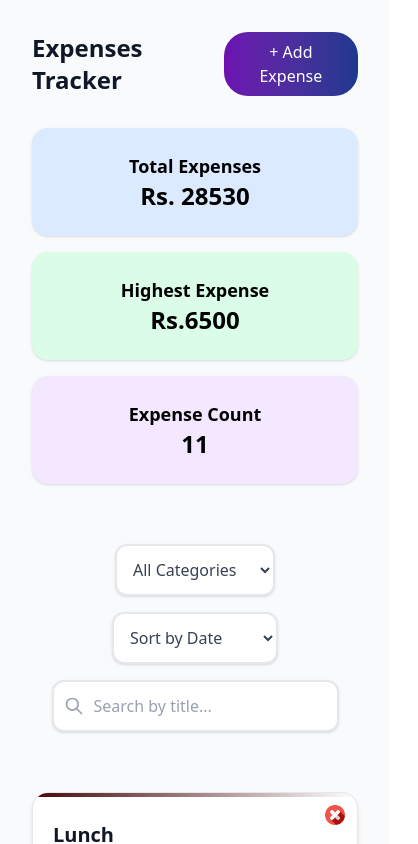
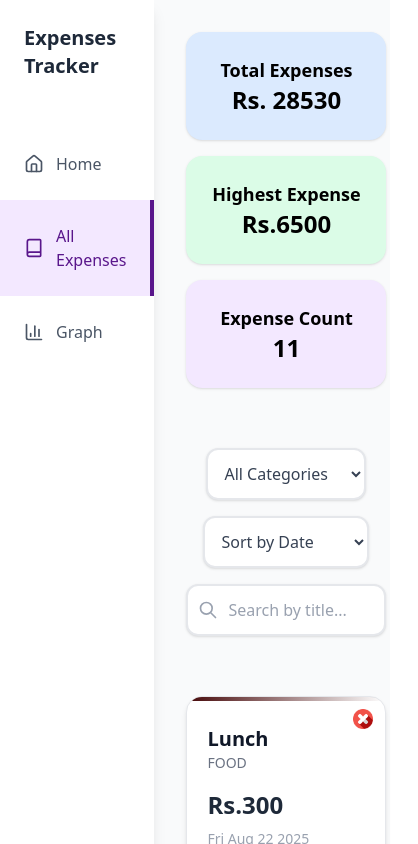
Before and after one commit to dulmini11/coinwise, a Next.js app: page / in a window 390 px wide. Shown: the top 844 px of the page, 418 px wide, since content can reach past the window. Built offline with nearby package versions, Linux system fonts and the light colour scheme.

Commit message:
Implement responsive sidebar navigation

```diff
--- a/package.json
+++ b/package.json
@@ -9,6 +9,7 @@
     "lint": "eslint"
   },
   "dependencies": {
+    "lucide-react": "^0.542.0",
     "next": "15.5.0",
     "react": "19.1.0",
     "react-dom": "19.1.0",
--- a/src/app/page.tsx
+++ b/src/app/page.tsx
@@ -10,12 +10,14 @@ import {
   ResponsiveContainer,
   Legend,
 } from "recharts";
+import { Home, Book, BarChart3 } from "lucide-react";
 import Image from "next/image";
 import cancel from "../../public/cancel.png";
 
 
 export default function ExpensesPage() {
   // States
+  const [activeTab, setActiveTab] = useState("all_expenses"); // Navigation state
   const [categories, setCategories] = useState<string[]>([
     "Food",
     "Travel",
@@ -124,21 +126,63 @@ export default function ExpensesPage() {
     return data;
   }, [filteredExpenses]);
 
+  // Sidebar navigation items
+  const sidebarItems = [
+    { id: "home", label: "Home", icon: <Home size={20} /> },
+    { id: "all_expenses", label: "All Expenses", icon: <Book size={20} /> },
+    { id: "graph", label: "Graph", icon: <BarChart3 size={20} /> },
+  ];
+
+  // Render content based on active tab
+  const renderContent = () => {
+    switch (activeTab) {
+      case "home":
         return (
-    <div className="font-sans min-h-screen p-8 space-y-8 bg-gray-50">
-      {/* Page Title */}
-      <div className="flex justify-between items-center mb-8">
-        <h1 className="text-2xl sm:text-3xl font-bold text-gray-900">
-          Expenses Tracker
-        </h1>
-        <button
-          onClick={() => setShowForm(!showForm)}
-          className="px-4 py-2 bg-gradient-to-r from-purple-800 to-blue-900 text-white rounded-3xl hover:bg-purple-900 transition"
+          <div className="flex items-center justify-center h-96">
+          </div>
+        );
+
+      case "graph":
+        return (
+          <div className="bg-white p-6 rounded-2xl shadow">
+            {/* Category Breakdown Chart */}
+            <div className="bg-white p-6 rounded-2xl shadow">
+              <h3 className="text-lg font-semibold mb-4 text-center">
+                Category Breakdown
+              </h3>
+              {chartData.length > 0 ? (
+                <ResponsiveContainer width="100%" height={300}>
+                  <PieChart>
+                    <Pie
+                      data={chartData}
+                      dataKey="value"
+                      nameKey="name"
+                      outerRadius={100}
+                      fill="#8884d8"
+                      label
                     >
-          {showForm ? "Cancel" : "+ Add Expense"}
-        </button>
+                      {chartData.map((entry, index) => (
+                        <Cell
+                          key={`cell-${index}`}
+                          fill={COLORS[index % COLORS.length]}
+                        />
+                      ))}
+                    </Pie>
+                    <Tooltip />
+                    <Legend verticalAlign="bottom" height={36} />
+                  </PieChart>
+                </ResponsiveContainer>
+              ) : (
+                <p className="text-center text-gray-500">No data to display.</p>
+              )}
             </div>
+          </div>
+        );
 
+      case "all_expenses":
+      default:
+        return (
+          <>
             {/* Add Expense Modal */}
       {showForm && (
         <div className="fixed inset-0 bg-opacity-50 backdrop-blur-sm flex items-center justify-center p-4 z-50 animate-in fade-in duration-300">
@@ -349,37 +393,40 @@ export default function ExpensesPage() {
           <p className="text-center text-gray-500 col-span-full">No expenses found.</p>
         )}
             </div>
+          </>
+        );
+    }
+  };
 
-      {/* Category Breakdown Chart */}
-      <div className="bg-white p-6 rounded-2xl shadow">
-        <h3 className="text-lg font-semibold mb-4 text-center">
-          Category Breakdown
-        </h3>
-        {chartData.length > 0 ? (
-          <ResponsiveContainer width="100%" height={300}>
-            <PieChart>
-              <Pie
-                data={chartData}
-                dataKey="value"
-                nameKey="name"
-                outerRadius={100}
-                fill="#8884d8"
-                label
+  return (
+    <div className="flex min-h-screen bg-gray-50">
+      {/* Sidebar */}
+      <div className="w-64 bg-white shadow-lg">
+        <div className="p-6">
+          <h1 className="text-xl font-bold text-gray-800">Expenses Tracker</h1>
+        </div>
+
+        <nav className="mt-6">
+          {sidebarItems.map((item) => (
+            <button
+              key={item.id}
+              onClick={() => setActiveTab(item.id)}
+              className={`w-full flex items-center px-6 py-6 text-left transition-colors duration-200 ${
+                activeTab === item.id
+                  ? 'bg-purple-100 text-purple-900 border-r-4 border-purple-900'
+                  : 'text-gray-600 hover:bg-gray-100 hover:text-gray-900'
+              }`}
             >
-                {chartData.map((entry, index) => (
-                  <Cell
-                    key={`cell-${index}`}
-                    fill={COLORS[index % COLORS.length]}
-                  />
+              <span className="mr-3 text-lg">{item.icon}</span>
+              <span className="font-medium">{item.label}</span>
+            </button>
           ))}
-              </Pie>
-              <Tooltip />
-              <Legend verticalAlign="bottom" height={36} />
-            </PieChart>
-          </ResponsiveContainer>
-        ) : (
-          <p className="text-center text-gray-500">No data to display.</p>
-        )}
+        </nav>
+      </div>
+
+      {/* Main Content */}
+      <div className="flex-1 p-8">
+        {renderContent()}
       </div>
     </div>
   );
```
Also changed, not shown: 1 other file (tests, documents, lock files or other folders). Lines whose indentation alone changed are shown as unchanged.
